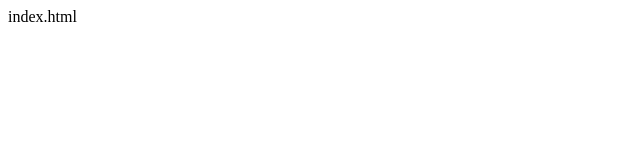
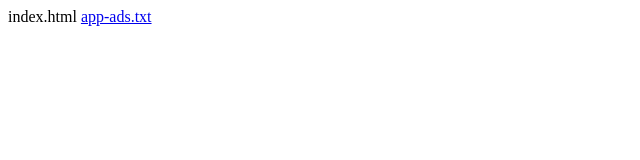
Before and after one commit to linkedin291/linkedin291.github.io, a plain HTML site: page index.html in a window 1280 px wide. Shown: the full height of the page, 0-640 px from the left. Drawn offline with Linux system fonts and the light colour scheme.

Commit message:
Update index.html

```diff
--- a/index.html
+++ b/index.html
@@ -1 +1,2 @@
 index.html
+<a href='./app-ads.txt'>app-ads.txt</a>
```
